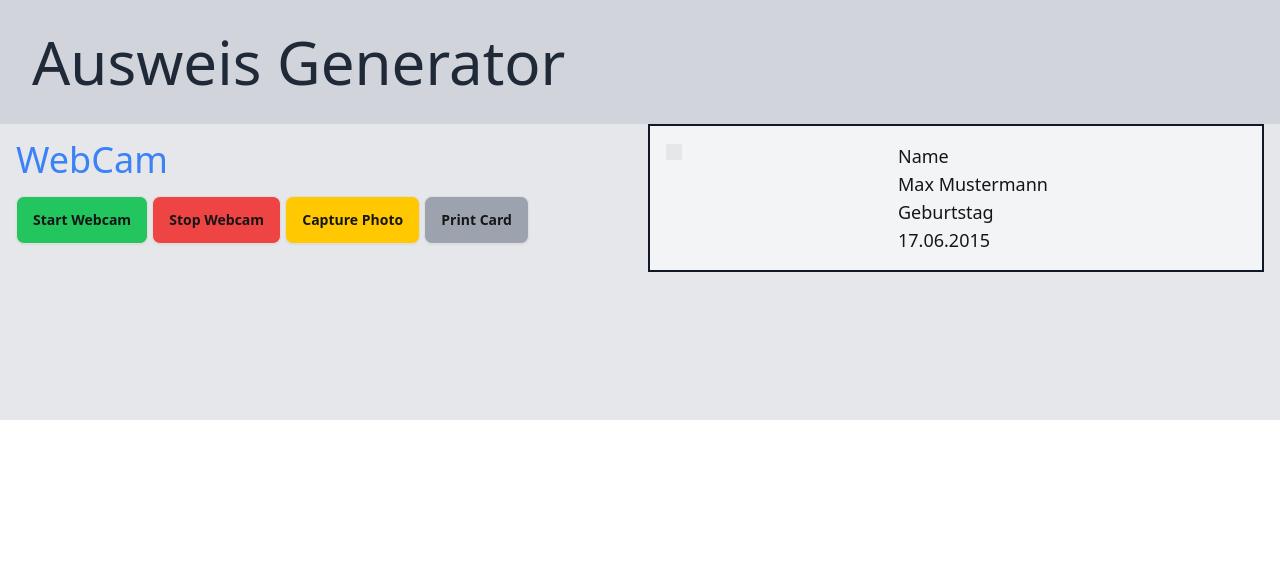
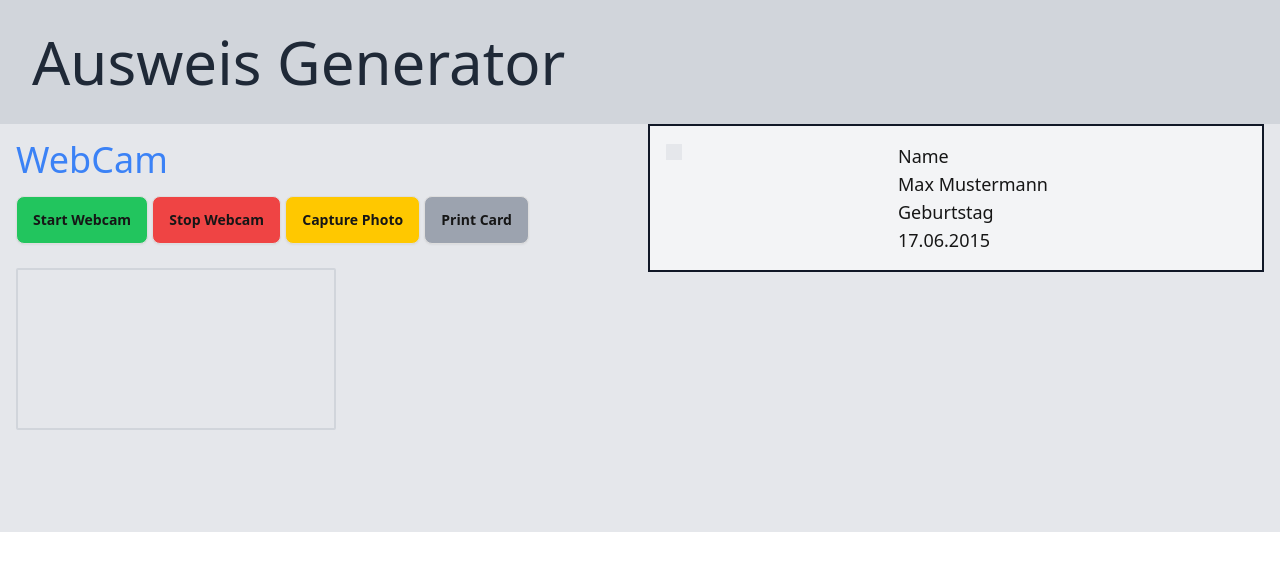
Before and after one commit to stiftungjugendundmedien/ausweis-app, a SvelteKit app: page / in a window 1280 px wide. Shown: the top 570 px of the page. Built offline with nearby package versions, Linux system fonts and the light colour scheme; some icons are missing.

Commit message:
add filter letterbox to video-tag

```diff
--- a/src/routes/+page.svelte
+++ b/src/routes/+page.svelte
@@ -102,7 +102,11 @@ async function captureScreen() {
 			<button class="btn bg-primary" on:click={capturePhoto} id="captureButton">Capture Photo</button>
 			<button class="btn bg-gray-400" on:click={() => window.print() }>Print Card</button>
 
-			<video class="mt-4 rounded-sm " width="320" height="240" autoplay={true} bind:this={videoRef}></video>
+				<div class="relative mt-6 mb-6 h-[240px] w-[320px]">
+				<video class="rounded-sm absolute border-2 border-gray-300" width="320" height="240" autoplay={true} bind:this={videoRef}></video>
+				<div class="absolute blur-sm inset-y-0 left-0 w-16"></div>
+				<div class="absolute blur-sm inset-y-0 right-0 w-16"></div>
+			</div>
 			<canvas class="mt-4 rounded-sm bg-gray-200 screen:hidden print:hidden" width="400" height="400" bind:this="{canvasRef}"></canvas>
 
 		</div>
```
